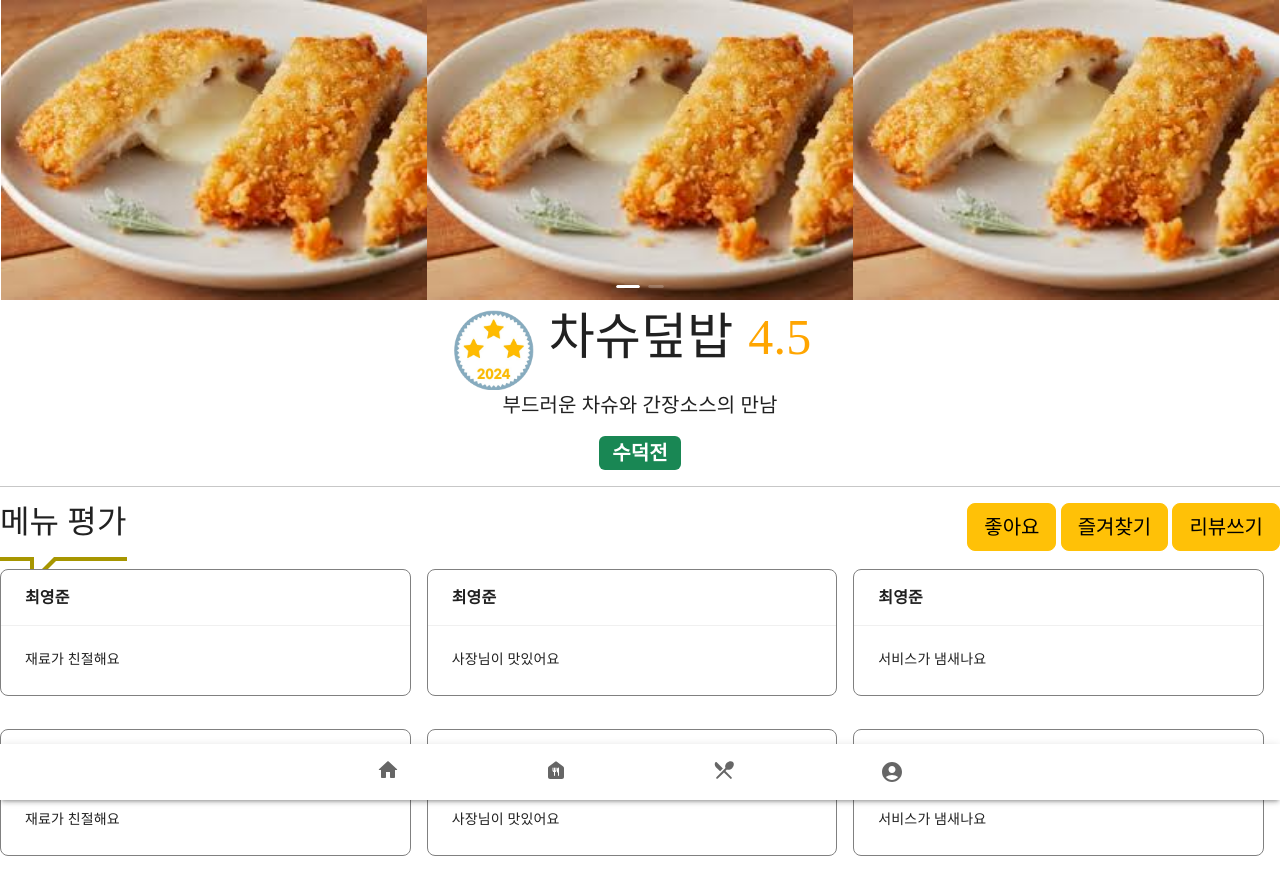
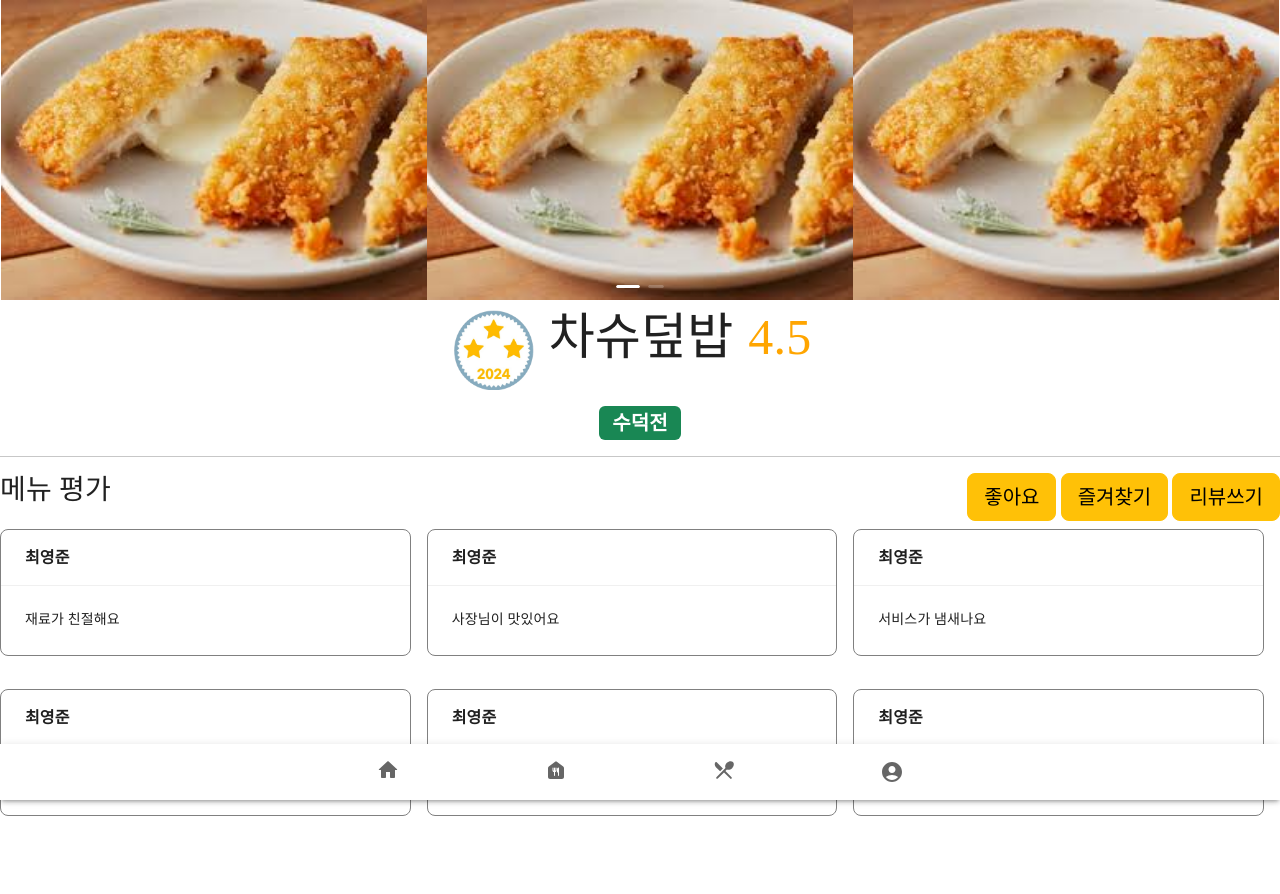
Before and after one commit to udwns310/dongchelin, a React (Create React App) app: page /review in a window 1280 px wide. Shown: the top 894 px of the page. Built offline with nearby package versions, Linux system fonts and the light colour scheme; a web font is replaced by a local one.

Commit message:
한줄소개 삭제, 메뉴평가 h3로 변경

```diff
--- a/src/components/Review.js
+++ b/src/components/Review.js
@@ -48,7 +48,7 @@ function Review() {
                 <Image src="img/best3.png" style={{ width: '80px', height: '80px' }} />
                 <h1 style={{ display: 'inline', fontSize: '50px', padding: '15px' }}>차슈덮밥</h1>
                 <p style={{ display: 'inline', fontSize: '50px', color: 'orange', paddingRight: '15px' }}>4.5</p>
-                <p style={{ fontSize: '20px' }}>부드러운 차슈와 간장소스의 만남</p>
+                <p></p>
                 <Badge bg={badgeStyle[0]} style={{ fontSize: '20px' }}>
                     수덕전
                 </Badge>
@@ -56,7 +56,7 @@ function Review() {
             <hr />
 
             <div>
-                <h2 style={{ float: 'left' }}>메뉴 평가</h2>
+                <h3 style={{ float: 'left' }}>메뉴 평가</h3>
             </div>
 
             <div className="mb-2" style={{ float: 'right' }}>
```
